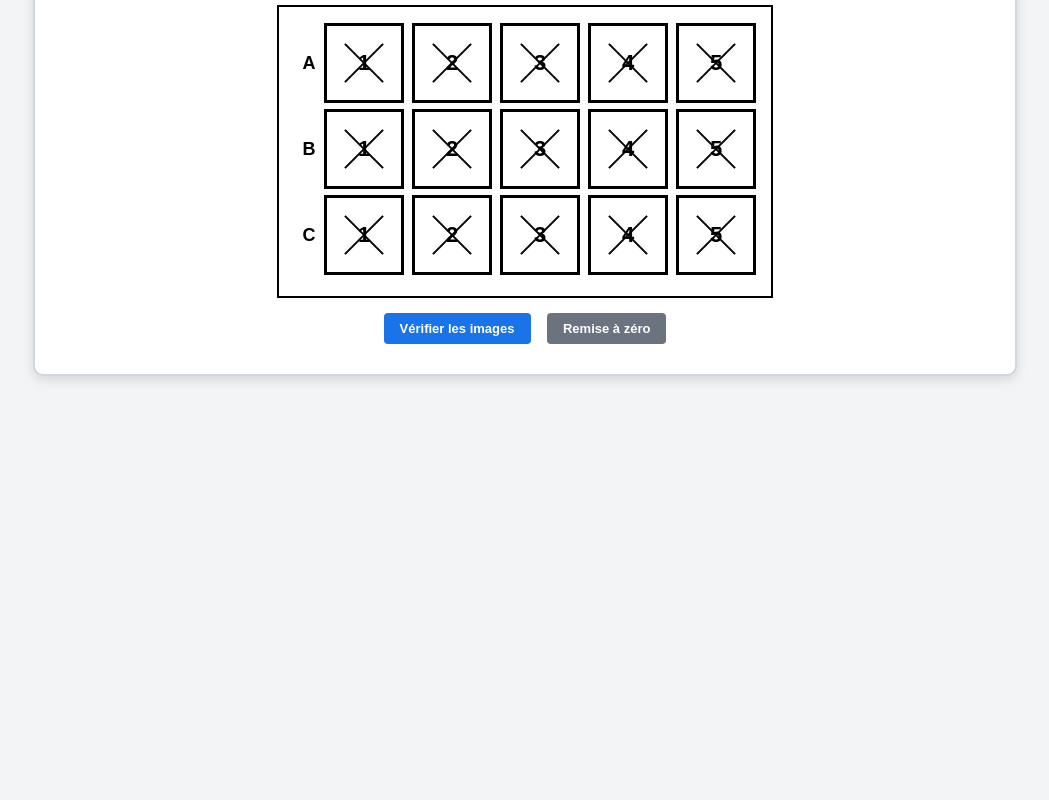
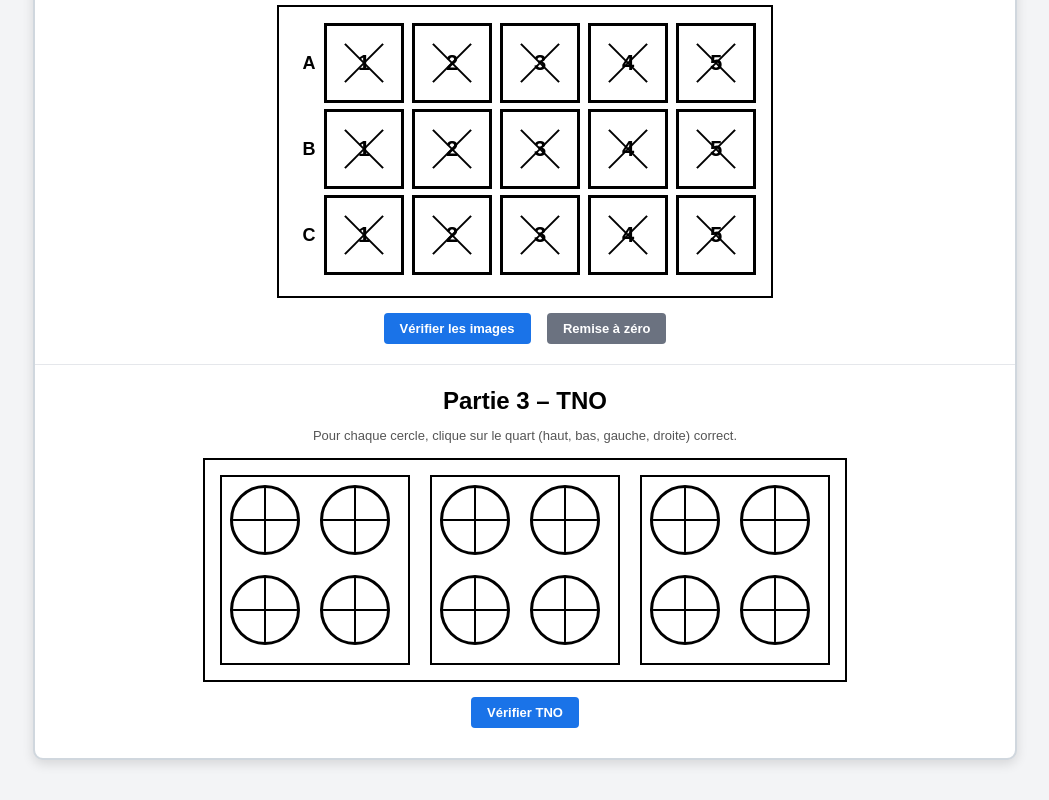
Before and after one commit to S6030/TEST, a plain HTML site: page index.html in a window 1280 px wide. Shown: the part 734-1534 px from the top of the page, without its empty margins (115-1164 px from the left). Before the commit the page ends 1150 px from the top, so only its background shows below. Drawn offline with Linux system fonts and the light colour scheme.

Commit message:
Update index.html

```diff
--- a/index.html
+++ b/index.html
@@ -88,14 +88,16 @@
       color: #555;
     }
 
-    /* LOSANGES */
-    .diamonds-wrapper {
+    /* WRAPPERS type "planche" */
+    .planche-wrapper {
       display: inline-block;
       padding: 10px 15px 15px 15px;
       border: 2px solid #000;
       margin-top: 5px;
+      background: #fff;
     }
 
+    /* LOSANGES */
     .diamonds-container {
       display: grid;
       grid-template-columns: repeat(3, 100px);
@@ -193,16 +195,9 @@
     }
 
     /* LIGNES A/B/C */
-    .grid-abc-wrapper {
-      display: inline-block;
-      padding: 10px 15px 15px 15px;
-      border: 2px solid #000;
-      margin-top: 5px;
-      text-align: left;
-    }
-
     .grid-abc {
       display: inline-block;
+      text-align: left;
     }
 
     .abc-row {
@@ -278,6 +273,104 @@
       background: #ffb3b3;
     }
 
+    /* TNO */
+    .tno-plates {
+      display: flex;
+      gap: 20px;
+      justify-content: center;
+      flex-wrap: wrap;
+      margin-top: 5px;
+    }
+
+    .tno-plate {
+      display: grid;
+      grid-template-columns: repeat(2, 80px);
+      grid-template-rows: repeat(2, 80px);
+      gap: 10px;
+      padding: 8px;
+      border: 2px solid #000;
+      background: #fff;
+    }
+
+    .tno-circle {
+      width: 70px;
+      height: 70px;
+      border-radius: 50%;
+      border: 3px solid #000;
+      position: relative;
+      box-sizing: border-box;
+      background: #fff;
+      overflow: hidden;
+    }
+
+    .tno-cross-vert,
+    .tno-cross-horiz {
+      position: absolute;
+      background: #000;
+    }
+
+    .tno-cross-vert {
+      width: 2px;
+      top: 0;
+      bottom: 0;
+      left: 50%;
+      transform: translateX(-50%);
+    }
+
+    .tno-cross-horiz {
+      height: 2px;
+      left: 0;
+      right: 0;
+      top: 50%;
+      transform: translateY(-50%);
+    }
+
+    .tno-quarter {
+      position: absolute;
+      cursor: pointer;
+      background: transparent;
+    }
+
+    .tno-quarter.up {
+      top: 0;
+      left: 0;
+      width: 100%;
+      height: 50%;
+    }
+
+    .tno-quarter.down {
+      bottom: 0;
+      left: 0;
+      width: 100%;
+      height: 50%;
+    }
+
+    .tno-quarter.left {
+      top: 0;
+      left: 0;
+      width: 50%;
+      height: 100%;
+    }
+
+    .tno-quarter.right {
+      top: 0;
+      right: 0;
+      width: 50%;
+      height: 100%;
+    }
+
+    .tno-quarter.selected {
+      background: rgba(26, 115, 232, 0.25);
+    }
+
+    .tno-quarter.correct {
+      background: rgba(31, 170, 0, 0.35);
+    }
+
+    .tno-quarter.wrong {
+      background: rgba(213, 0, 0, 0.35);
+    }
+
     /* BOUTONS */
     .buttons-row {
       margin-top: 10px;
@@ -328,13 +421,13 @@
     </div>
   </div>
 
-  <!-- PARTIE LOSANGES -->
+  <!-- PARTIE 1 : LOSANGES -->
   <div class="section">
     <h2>Partie 1 – Losanges</h2>
     <p class="subtitle">
       Clique sur la cible où doit se trouver le point.
     </p>
-    <div class="diamonds-wrapper">
+    <div class="planche-wrapper">
       <div class="diamonds-container" id="diamonds"></div>
     </div>
     <div class="buttons-row">
@@ -343,12 +436,12 @@
     <div class="result" id="diamondsResult"></div>
   </div>
 
-  <!-- PARTIE A/B/C -->
+  <!-- PARTIE 2 : A/B/C -->
   <div class="section">
     <h2>Partie 2 – Lignes A / B / C (cases numérotées)</h2>
     <p class="subtitle">Pour chaque ligne, clique sur le numéro que tu penses correct.</p>
 
-    <div class="grid-abc-wrapper">
+    <div class="planche-wrapper">
       <div class="grid-abc" id="abcGrid"></div>
     </div>
 
@@ -359,12 +452,29 @@
 
     <div class="result" id="abcResult"></div>
   </div>
+
+  <!-- PARTIE 3 : TNO -->
+  <div class="section">
+    <h2>Partie 3 – TNO</h2>
+    <p class="subtitle">
+      Pour chaque cercle, clique sur le quart (haut, bas, gauche, droite) correct.
+    </p>
+
+    <div class="planche-wrapper">
+      <div class="tno-plates" id="tnoPlates"></div>
+    </div>
+
+    <div class="buttons-row">
+      <button class="btn" id="checkTNO">Vérifier TNO</button>
+    </div>
+
+    <div class="result" id="tnoResult"></div>
+  </div>
 </div>
 
 <script>
-  // ------------------ LOGIQUE LOSANGES ------------------
+  // ------------------ PARTIE 1 : LOSANGES ------------------
 
-  // Bonnes positions (corrigées)
   // 1 bas, 2 gauche, 3 bas, 4 haut, 5 haut, 6 gauche, 7 droite, 8 gauche, 9 droite
   const correctPositions = {
     1: "down",
@@ -381,7 +491,6 @@
   const selectedPositions = {};
   const diamondsContainer = document.getElementById("diamonds");
 
-  // Crée les 9 losanges
   for (let n = 1; n <= 9; n++) {
     const d = document.createElement("div");
     d.className = "diamond";
@@ -411,7 +520,6 @@
   function selectTarget(number, pos, targetElem, diamondElem) {
     selectedPositions[number] = pos;
 
-    // reset visuel pour ce losange
     diamondElem.querySelectorAll(".target").forEach((t) => {
       t.classList.remove("selected", "correct", "wrong");
     });
@@ -420,10 +528,7 @@
   }
 
   function resetDiamonds() {
-    // efface choix
-    for (let key in selectedPositions) {
-      delete selectedPositions[key];
-    }
+    for (let key in selectedPositions) delete selectedPositions[key];
     document.querySelectorAll(".target").forEach((t) => {
       t.classList.remove("selected", "correct", "wrong");
     });
@@ -434,7 +539,6 @@
     let correct = 0;
     const total = 9;
 
-    // enlever anciennes corrections
     document.querySelectorAll(".target").forEach((t) => {
       t.classList.remove("correct", "wrong");
     });
@@ -463,7 +567,7 @@
     ).textContent = `Score : ${correct} / ${total}`;
   });
 
-  // ------------------ LOGIQUE A / B / C ------------------
+  // ------------------ PARTIE 2 : A/B/C ------------------
 
   // bonnes réponses (index 0-based) : A2, B4, C3
   const correctBoxes = { A: 1, B: 3, C: 2 };
@@ -522,9 +626,7 @@
   }
 
   function resetABC() {
-    for (let key in selectedBoxes) {
-      delete selectedBoxes[key];
-    }
+    for (let key in selectedBoxes) delete selectedBoxes[key];
     document.querySelectorAll(".abc-cell").forEach((cell) => {
       cell.classList.remove("selected", "correct", "wrong");
     });
@@ -564,11 +666,128 @@
     ).textContent = `Score : ${correct} / ${total}`;
   });
 
+  // ------------------ PARTIE 3 : TNO ------------------
+
+  // 3 plaques × 4 cercles
+  // Plaque 1 : bas, gauche, haut, bas
+  // Plaque 2 : haut, gauche, droite, droite
+  // Plaque 3 : bas, droite, haut, gauche
+  const correctTNO = [
+    ["down", "left", "up", "down"],
+    ["up", "left", "right", "right"],
+    ["down", "right", "up", "left"],
+  ];
+
+  const selectedTNO = {}; // clé "plate-index" -> dir
+  const tnoPlates = document.getElementById("tnoPlates");
+
+  for (let plate = 0; plate < 3; plate++) {
+    const plateDiv = document.createElement("div");
+    plateDiv.className = "tno-plate";
+    plateDiv.dataset.plate = plate;
+
+    for (let c = 0; c < 4; c++) {
+      const circle = document.createElement("div");
+      circle.className = "tno-circle";
+      circle.dataset.plate = plate;
+      circle.dataset.circle = c;
+
+      // croix
+      const v = document.createElement("div");
+      v.className = "tno-cross-vert";
+      circle.appendChild(v);
+      const h = document.createElement("div");
+      h.className = "tno-cross-horiz";
+      circle.appendChild(h);
+
+      ["up", "right", "down", "left"].forEach((dir) => {
+        const q = document.createElement("div");
+        q.className = "tno-quarter " + dir;
+        q.dataset.dir = dir;
+        q.dataset.plate = plate;
+        q.dataset.circle = c;
+        q.addEventListener("click", () => selectTNO(plate, c, dir));
+        circle.appendChild(q);
+      });
+
+      plateDiv.appendChild(circle);
+    }
+
+    tnoPlates.appendChild(plateDiv);
+  }
+
+  function selectTNO(plate, circleIndex, dir) {
+    const key = `${plate}-${circleIndex}`;
+    selectedTNO[key] = dir;
+
+    const circle = document.querySelector(
+      `.tno-circle[data-plate="${plate}"][data-circle="${circleIndex}"]`
+    );
+    circle.querySelectorAll(".tno-quarter").forEach((q) => {
+      q.classList.remove("selected", "correct", "wrong");
+    });
+
+    const chosen = circle.querySelector(
+      `.tno-quarter[data-dir="${dir}"]`
+    );
+    if (chosen) chosen.classList.add("selected");
+  }
+
+  function resetTNO() {
+    for (let k in selectedTNO) delete selectedTNO[k];
+    document.querySelectorAll(".tno-quarter").forEach((q) => {
+      q.classList.remove("selected", "correct", "wrong");
+    });
+    document.getElementById("tnoResult").textContent = "";
+  }
+
+  document.getElementById("checkTNO").addEventListener("click", () => {
+    let correct = 0;
+    const total = 12;
+
+    document.querySelectorAll(".tno-quarter").forEach((q) => {
+      q.classList.remove("correct", "wrong");
+    });
+
+    for (let plate = 0; plate < 3; plate++) {
+      for (let c = 0; c < 4; c++) {
+        const goodDir = correctTNO[plate][c];
+        const key = `${plate}-${c}`;
+
+        const circle = document.querySelector(
+          `.tno-circle[data-plate="${plate}"][data-circle="${c}"]`
+        );
+
+        const goodQuarter = circle.querySelector(
+          `.tno-quarter[data-dir="${goodDir}"]`
+        );
+        if (goodQuarter) goodQuarter.classList.add("correct");
+
+        const userDir = selectedTNO[key];
+        if (!userDir) continue;
+
+        if (userDir === goodDir) {
+          correct++;
+        } else {
+          const wrongQuarter = circle.querySelector(
+            `.tno-quarter[data-dir="${userDir}"]`
+          );
+          if (wrongQuarter) wrongQuarter.classList.add("wrong");
+        }
+      }
+    }
+
+    document.getElementById(
+      "tnoResult"
+    ).textContent = `Score : ${correct} / ${total}`;
+  });
+
   // ------------------ RESET GLOBAL ------------------
 
   document.getElementById("resetAll").addEventListener("click", () => {
     resetDiamonds();
     resetABC();
+    resetTNO();
   });
 </script>
 </body>
```
